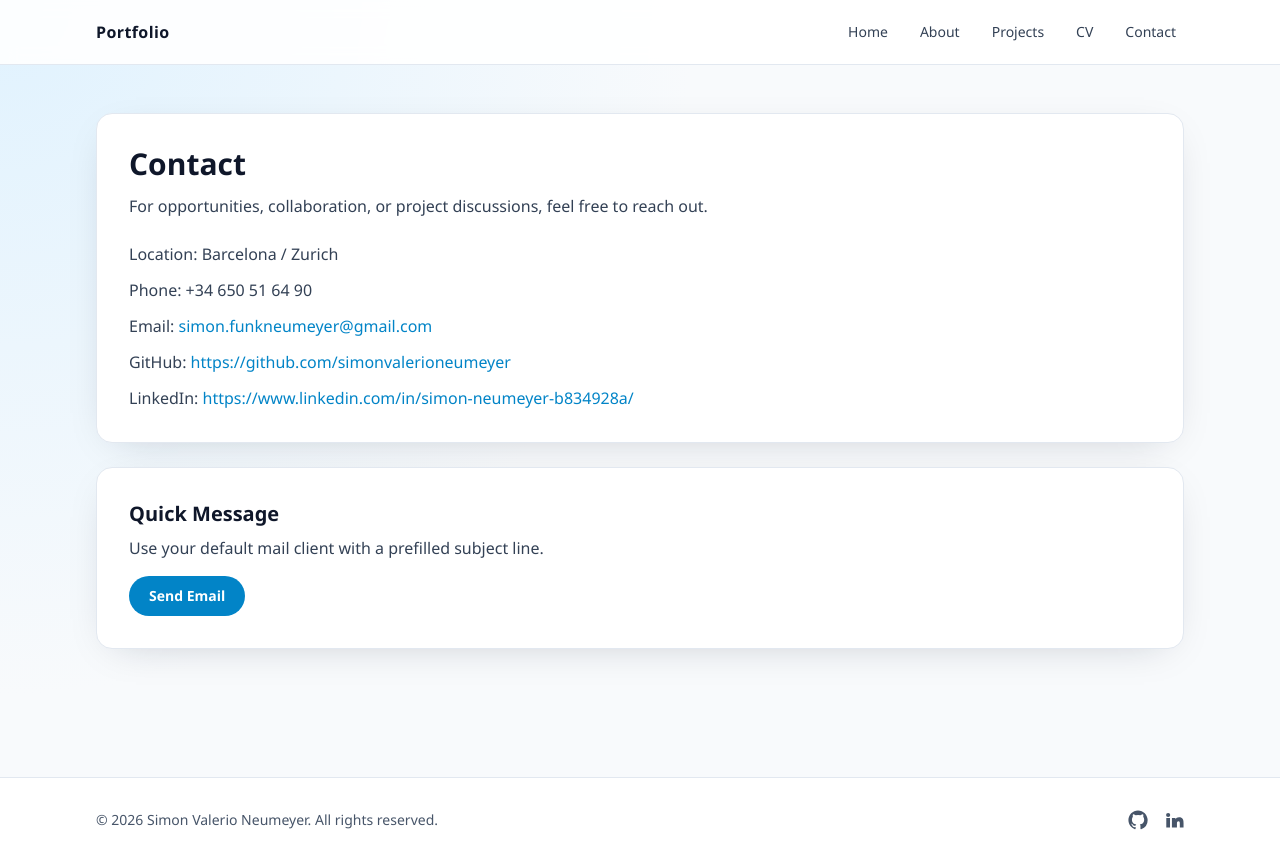
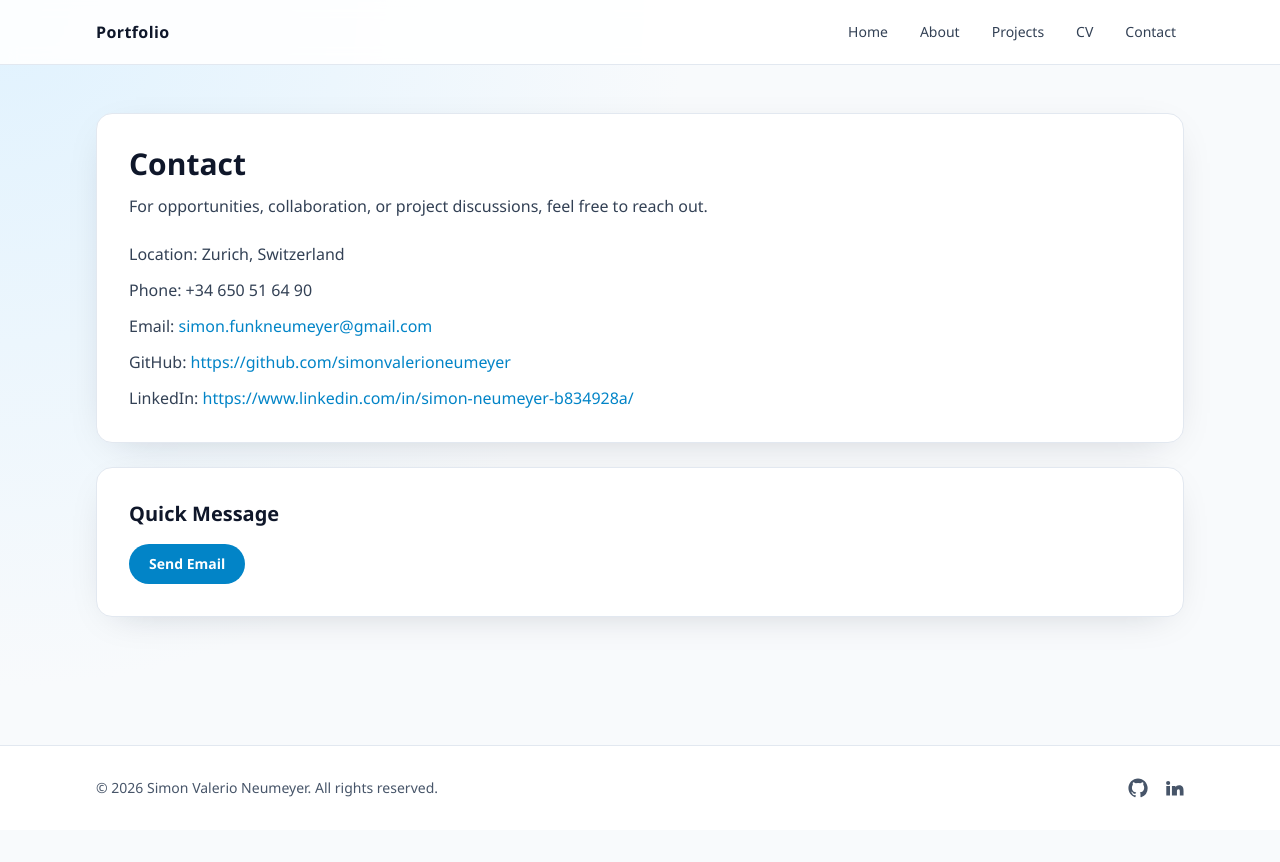
Before and after one commit to simonvalerioneumeyer/simneu, a Next.js app: page /contact in a window 1280 px wide. After the commit the page ends 830 px from the top, so only its background shows below. Built offline with nearby package versions, Linux system fonts and the light colour scheme.

Commit message:
Update location to Zurich and simplify contact mailto link

```diff
--- a/src/app/contact/page.tsx
+++ b/src/app/contact/page.tsx
@@ -44,9 +44,8 @@ export default function ContactPage() {
 
       <div className="card p-8">
         <h2 className="text-xl font-semibold text-slate-900">Quick Message</h2>
-        <p className="mt-2 text-slate-700">Use your default mail client with a prefilled subject line.</p>
         <Link
-          href={`mailto:${siteConfig.email}?subject=Portfolio%20Inquiry`}
+          href={`mailto:${siteConfig.email}`}
           className="mt-4 inline-flex rounded-full bg-accent px-5 py-2.5 text-sm font-semibold text-white transition hover:bg-sky-700"
         >
           Send Email
--- a/src/lib/site.ts
+++ b/src/lib/site.ts
@@ -6,7 +6,7 @@ export const siteConfig = {
   url: "https://simon-neumeyer.org",
   email: "simon.funkneumeyer@gmail.com",
   phone: "+34 650 51 64 90",
-  location: "Barcelona / Zurich",
+  location: "Zurich, Switzerland",
   github: "https://github.com/simonvalerioneumeyer",
   linkedin: "https://www.linkedin.com/in/simon-neumeyer-b834928a/",
   social: {
```
Also changed, not shown: 2 other files (tests, documents, lock files or other folders).
